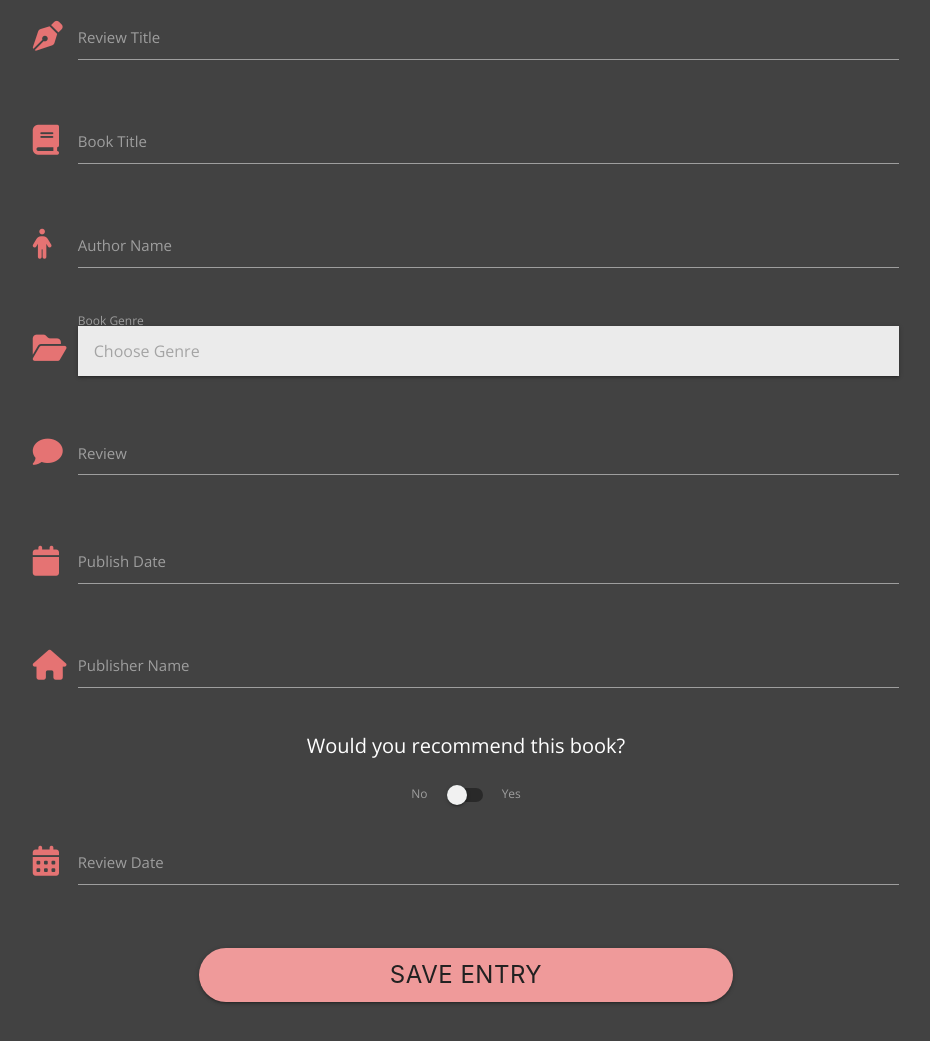
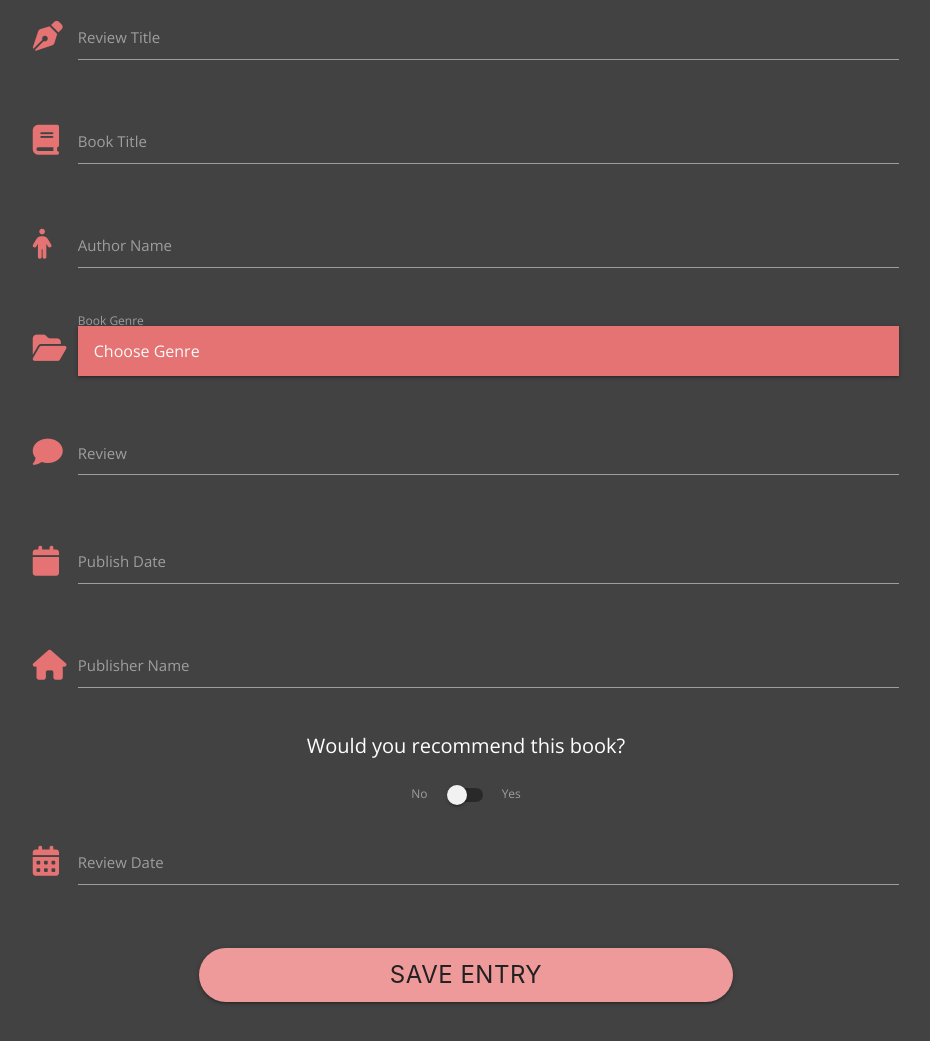
Before and after one commit to lrchnnng/jot-journal, a Flask app: page /create_entry in a window 1280 px wide, after a click on "Choose Genre". Shown: the part 247-1288 px from the top of the page, without its empty margins (174-1104 px from the left). Run offline with Flask 3, Linux system fonts and the light colour scheme; data that the repository does not hold is empty; some libraries are stand-ins or nearby versions; some web fonts are replaced.

Commit message:
changed styling for genre dropdown menu

```diff
--- a/static/css/style.css
+++ b/static/css/style.css
@@ -101,9 +101,19 @@ footer {
         font-size: 16px;
     }
 
-    /* Dropdown Option*/
+    /* Dropdown Genre Option*/
     .select-dropdown {
         color: #fafafa;
+    }
+
+    .select-dropdown li.disabled, .select-dropdown li.disabled>span, .select-dropdown li.optgroup {
+        color: #fafafa;
+        background-color: #E57373;
+    }
+
+    .dropdown-content li>a, .dropdown-content li>span {
+        color: #FF5252;
+        background-color: #b8b8b8;
     }
 
     /*Date Picker*/
```
